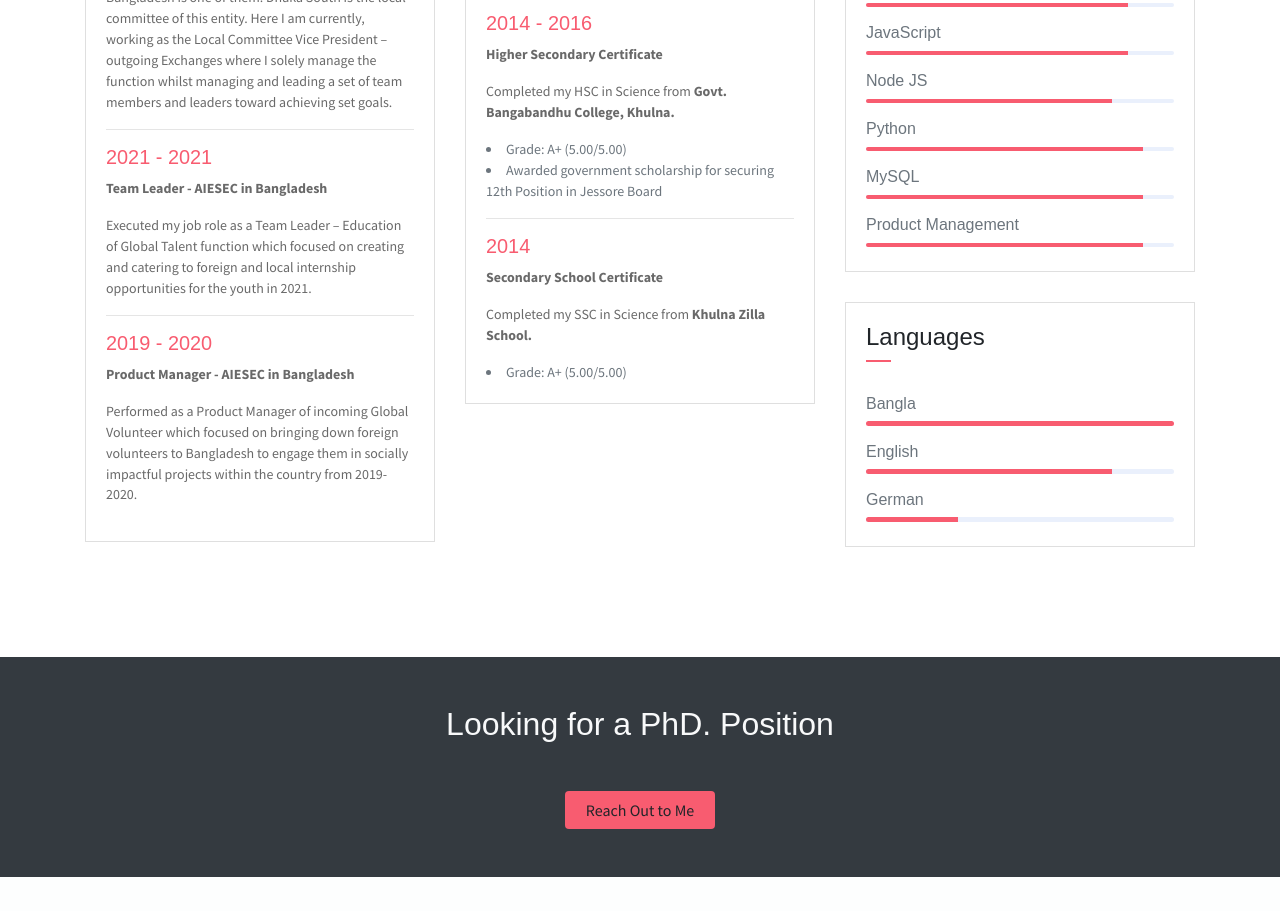
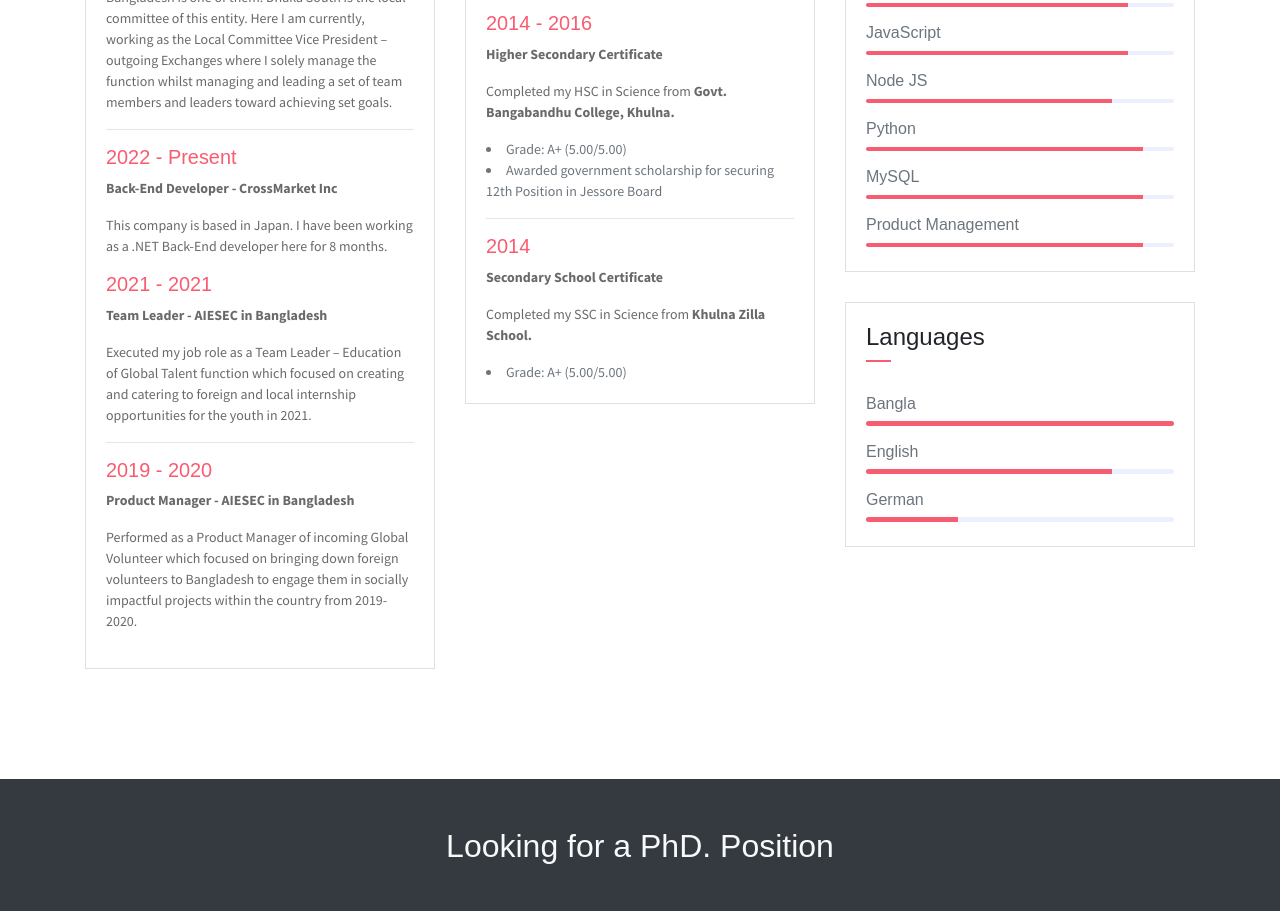
Before and after one commit to F1roz/firoz-portfolio-site, a website: page public_html/index.html in a window 1280 px wide. Shown: the part 1732-2643 px from the top of the page. Drawn offline with Linux system fonts and the light colour scheme; some packages are replaced by stand-ins of ours.

Commit message:
experience updated

```diff
--- a/public_html/index.html
+++ b/public_html/index.html
@@ -171,9 +171,9 @@
                                 outgoing Exchanges where I solely manage the function whilst managing and leading a set
                                 of team members and leaders toward achieving set goals.</P>
                             <hr>
-                            <!-- <h6 class="title text-danger">2022 - Present</h6>
-                            <P><b>Back-End Developer - Zero Star Inc</b></P>
-                            <P class="subtitle">This company is based in Japan. I have been working as a .NET Back-End developer here for 8 months.</P> -->
+                            <h6 class="title text-danger">2022 - Present</h6>
+                            <P><b>Back-End Developer - CrossMarket Inc</b></P>
+                            <P class="subtitle">This company is based in Japan. I have been working as a .NET Back-End developer here for 8 months.</P>
 
                             <h6 class="title text-danger">2021 - 2021</h6>
                             <P><b>Team Leader - AIESEC in Bangladesh</b></P>
```
